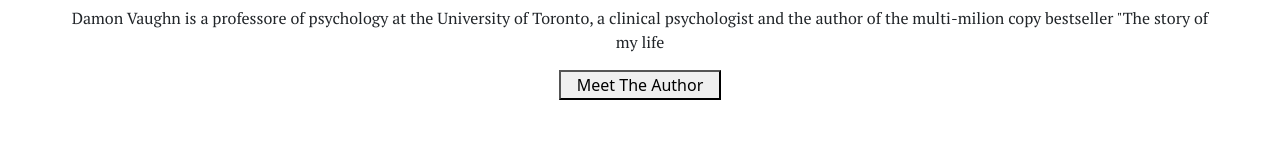
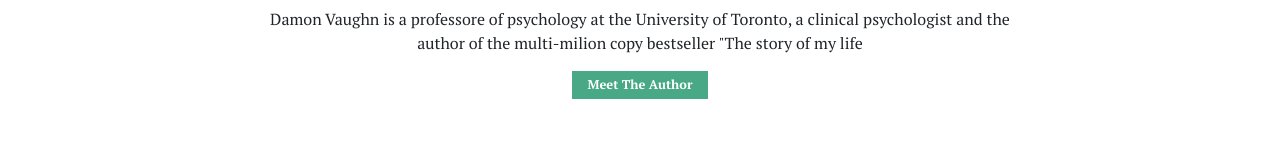
Before and after one commit to dona70909/proj-html-vuejs, a Vue app: page / in a window 1280 px wide. Shown: the part 810-952 px from the top of the page. Built offline with nearby package versions, Linux system fonts and the light colour scheme.

Commit message:
More info section font and colours

```diff
--- a/src/assets/scss/partials/_variables.scss
+++ b/src/assets/scss/partials/_variables.scss
@@ -1,11 +1,12 @@
 $saffronOrangeGold:#f3b329;
+$anzacOrangeDark:#e1aa40;
 $black:#030303;
 $white:#ffff;
+$osloGray:#86888e;
 $greenKeppel:#3da698;
-$anzacOrangeDark:#e1aa40;
+$greenPrice:#65bc7b;
+$greenDark:#49a987;
+$lightBlue:#51bfc7;
+$darkBlue:#0279B6;
+$skyBlue:#f5fcfa;
 $lightDownPink:#f3ece3;
-$darkBlue:#0279B6;
-$lightBlue:#51bfc7;
-$skyBlue:#f5fcfa;
-$osloGray:#86888e;
-$greenPrice:#65bc7b;
--- a/src/components/main/MoreInfo.vue
+++ b/src/components/main/MoreInfo.vue
@@ -1,7 +1,7 @@
 <template>
     <section class="container-fluid">
         <div class="row px-5 justify-content-center text-center align-content-center info-container">
-            <div class="col-12 d-flex flex-column align-content-center">
+            <div class="col-8 d-flex flex-column align-content-center">
                 <h2 class="title">More About Damon Vaughn</h2>
                 <p class="text-center text-article">Damon Vaughn is a professore of psychology at the University of Toronto, a clinical psychologist and the author of the multi-milion copy bestseller "The story of my life</p>
                 <div class="d-flex justify-content-center">
@@ -33,14 +33,25 @@
 .info-container {
     height: 300px;
 
-    .title{
+    .title {
         color:$saffronOrangeGold;
         font-family: 'Caveat', cursive;
         font-size: 4rem;
     }
 
-    .text-article{
+    .text-article {
         font-family: 'PT Serif', serif;
+    }
+
+    button {
+        border:none;
+        color: white;
+        padding: .3rem 1.5rem;
+        background-color: $greenDark;
+        font-family: 'PT Serif', serif;
+        font-weight: 600;
+        font-size: .8rem;
+
     }
 }
 
```
